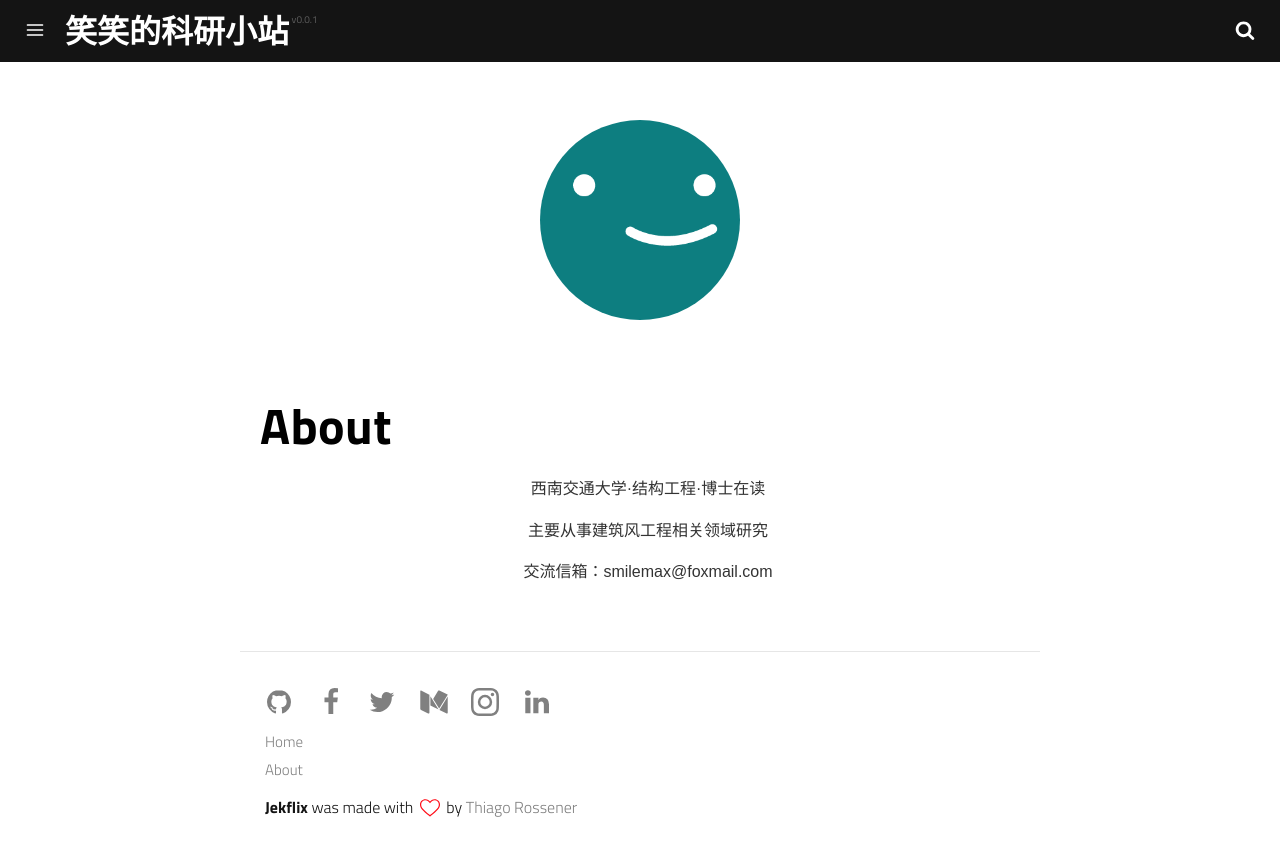
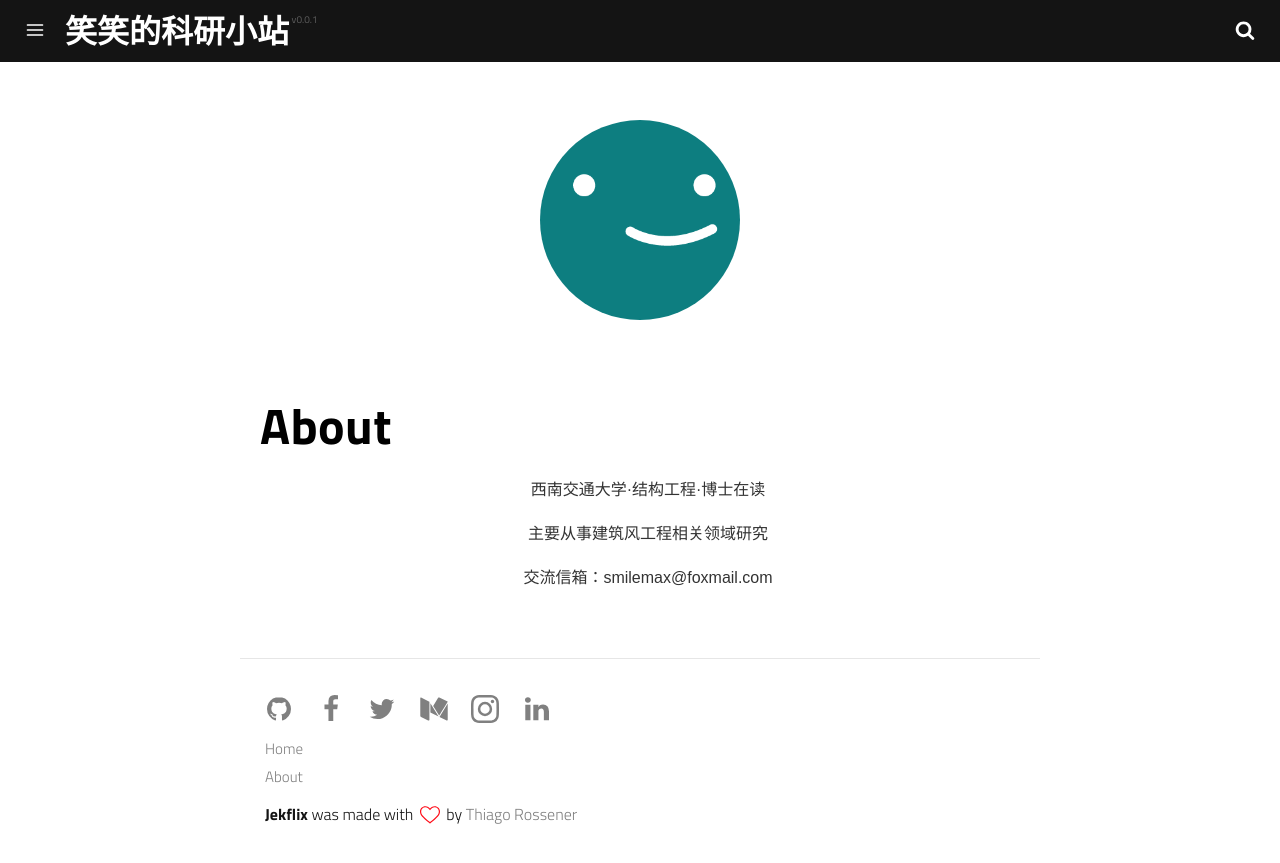
Before and after one commit to fightingxiaoxiao/fightingxiaoxiao.github.io, a Jekyll site: the page built from pages/about.md, in a window 1280 px wide. Shown: the top 863 px of the page. Built offline with Jekyll 4.4.1, drawn with Linux system fonts in a browser that asks for light colours; a script that is not in the unit is left out.

Commit message:
Update _post.scss

```diff
--- a/_sass/_post.scss
+++ b/_sass/_post.scss
@@ -58,7 +58,7 @@
 
   p {
     max-width: fit-content;
-    line-height: 1.6;
+    line-height: 1.75;
     padding-left: 2rem;
     padding-right: 1rem;
   }
```
